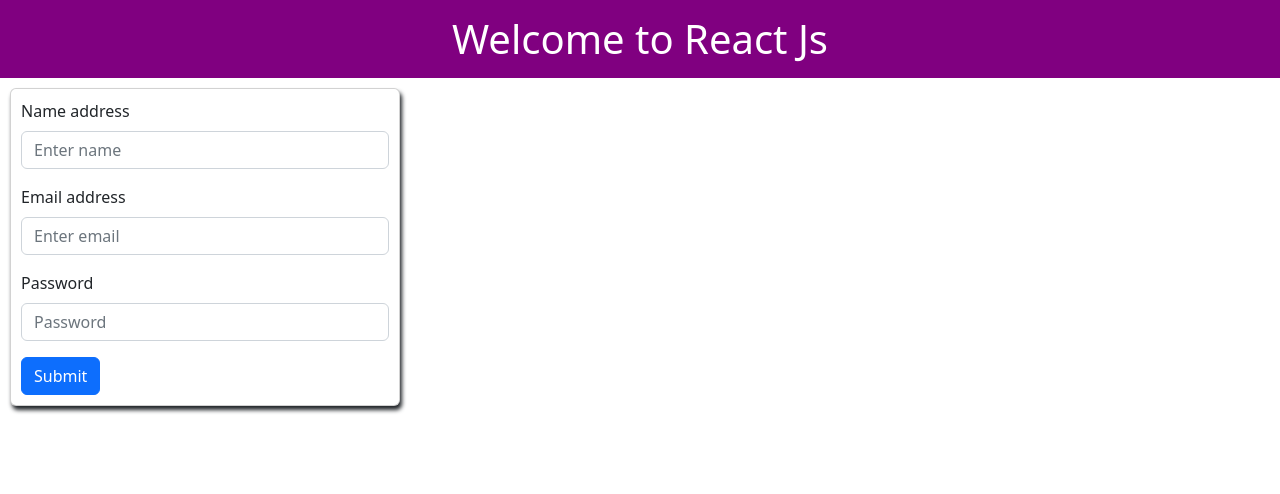
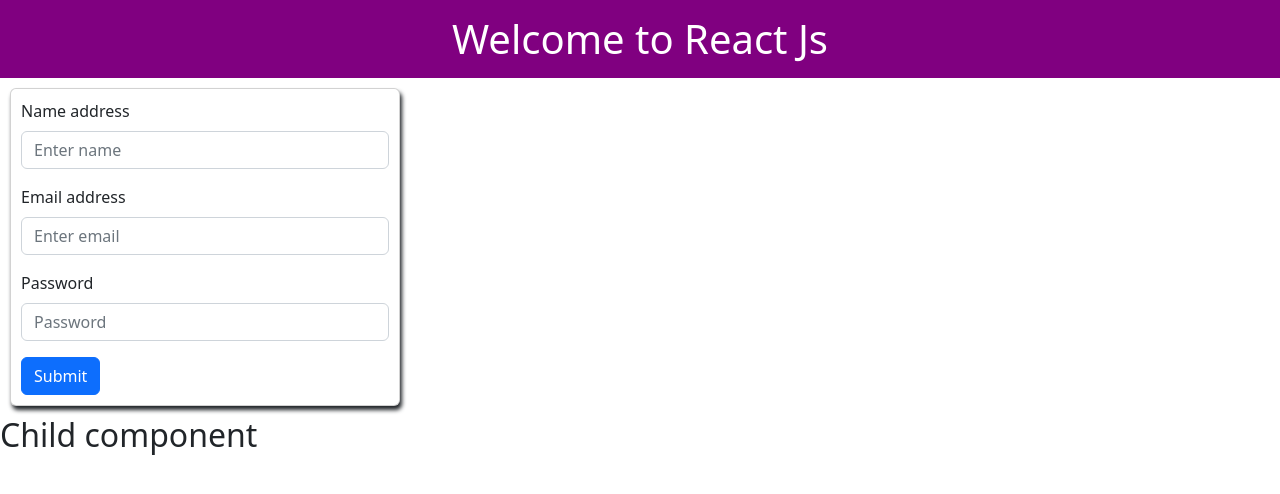
Before and after one commit to furiousnur/React-Basic, a React (Create React App) app: page / in a window 1280 px wide. Shown: the top 494 px of the page. Built offline with nearby package versions, Linux system fonts and the light colour scheme.

Commit message:
passing data from child to parent component

```diff
--- a/src/App.js
+++ b/src/App.js
@@ -11,6 +11,7 @@
 import HookUseState from "./components/HookUseState/index";
 import Index2 from "./components/HookUseState/Index2";
 import FormIndex from "./components/Form/FormIndex";
+import Child from "./components/StateLifting/Child";
 
 function Welcome(){
     return React.createElement("h1",{},"Welcome function component");
@@ -26,10 +27,17 @@
     //start map
     //    items = Data.map((item, index) => <Card key={index} titel={item.title} detail={item.description} stock={item.stock}/>)
     //end map
+
+  //  method for props which receive data from child component
+    const handleChildData = (childData) =>{
+        console.log("App: " + childData)
+    }
+
   return (
       <div>
         <h1 className="headingStyle">Welcome to React Js</h1>
           <FormIndex />
+          <Child onChildData={handleChildData}/>
           {/*<HookUseState />*/}
           {/*<Index2 />*/}
           {/*<EventHandler />*/}
--- /dev/null
+++ b/src/components/StateLifting/Child.js
@@ -0,0 +1,14 @@
+import React from 'react';
+
+const Child = (props) =>{
+    const data = "I am from child component";
+    props.onChildData(data);
+    return (
+        <div>
+            <h2>Child component</h2>
+            <p>{props.data}</p>
+        </div>
+    );
+};
+
+export default Child;
```
